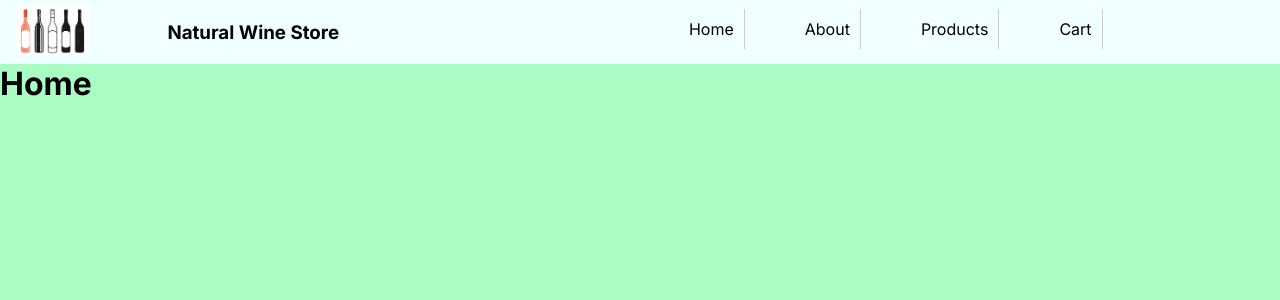
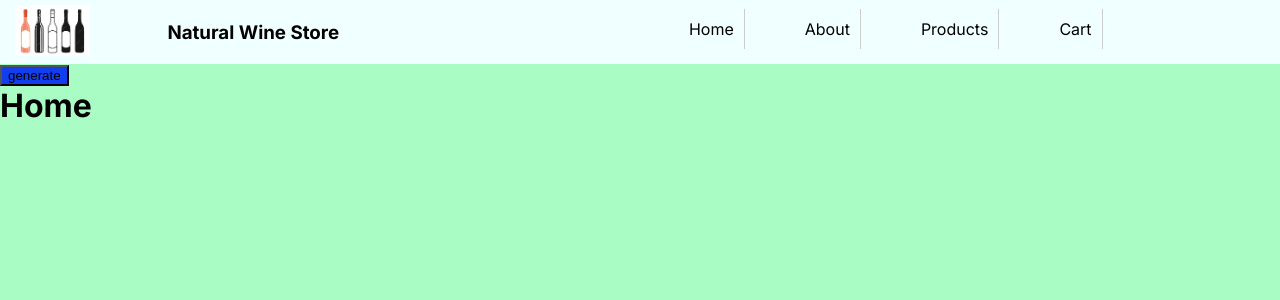
Before and after one commit to Petzlc/nextjs-ecommerce-store, a Next.js app: page / in a window 1280 px wide. Shown: the top 300 px of the page. Built offline with nearby package versions, Linux system fonts and the light colour scheme.

Commit message:
Add Button and use client

```diff
--- /dev/null
+++ b/app/GenerateButton.js
@@ -0,0 +1,17 @@
+'use client';
+
+import { useState } from 'react';
+
+export default function GenerateButton() {
+  const [color, setColor] = useState('#123fee');
+  return (
+    <button
+      style={{ backgroundColor: color }}
+      onClick={() => {
+        setColor(`#${Math.floor(Math.random() * 16777215).toString(16)}`);
+      }}
+    >
+      generate
+    </button>
+  );
+}
--- a/app/page.js
+++ b/app/page.js
@@ -1,3 +1,10 @@
+import GenerateButton from './GenerateButton';
+
 export default function Home() {
-  return <h1>Home</h1>;
+  return (
+    <div>
+      <GenerateButton />
+      <h1>Home</h1>
+    </div>
+  );
 }
```
